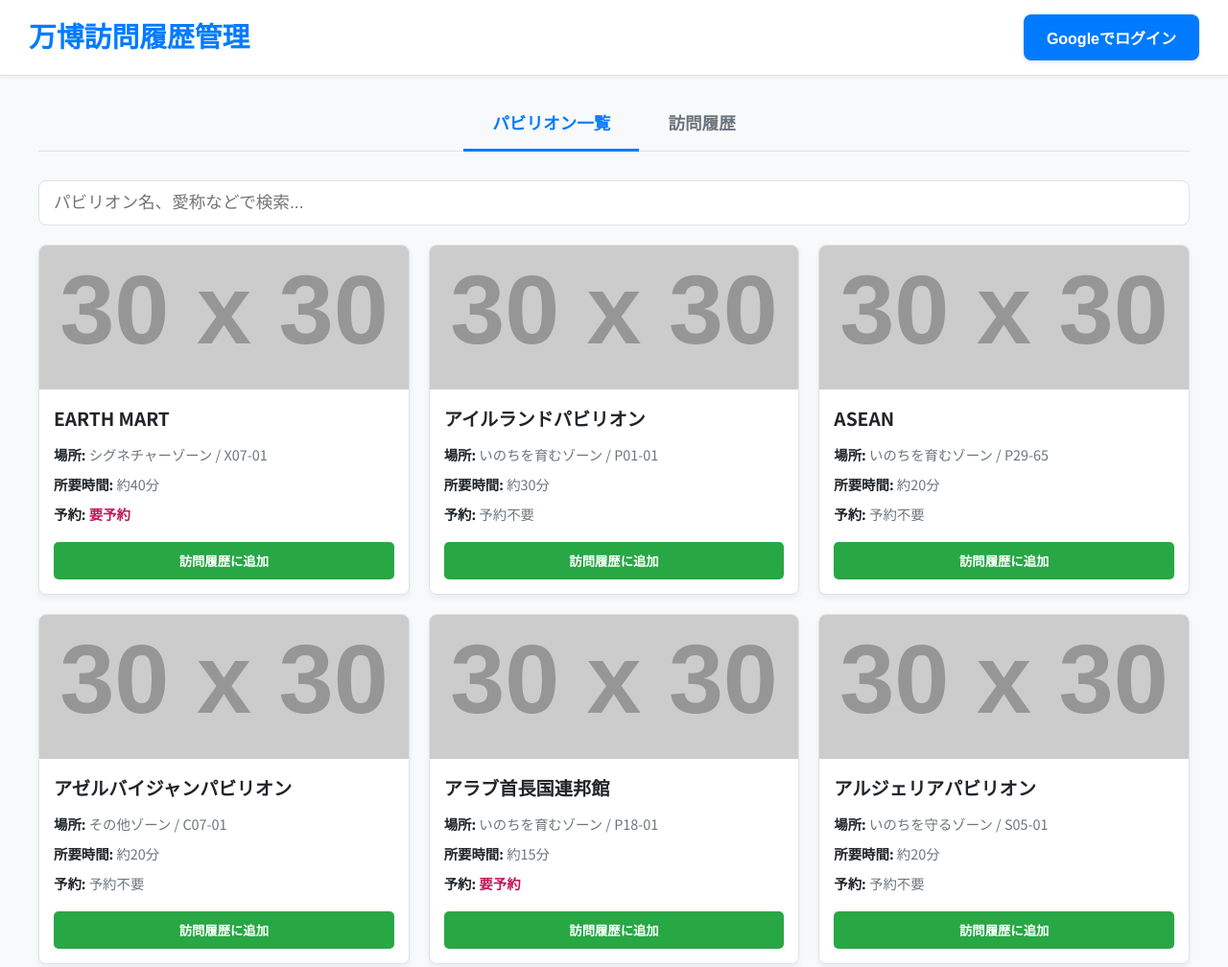
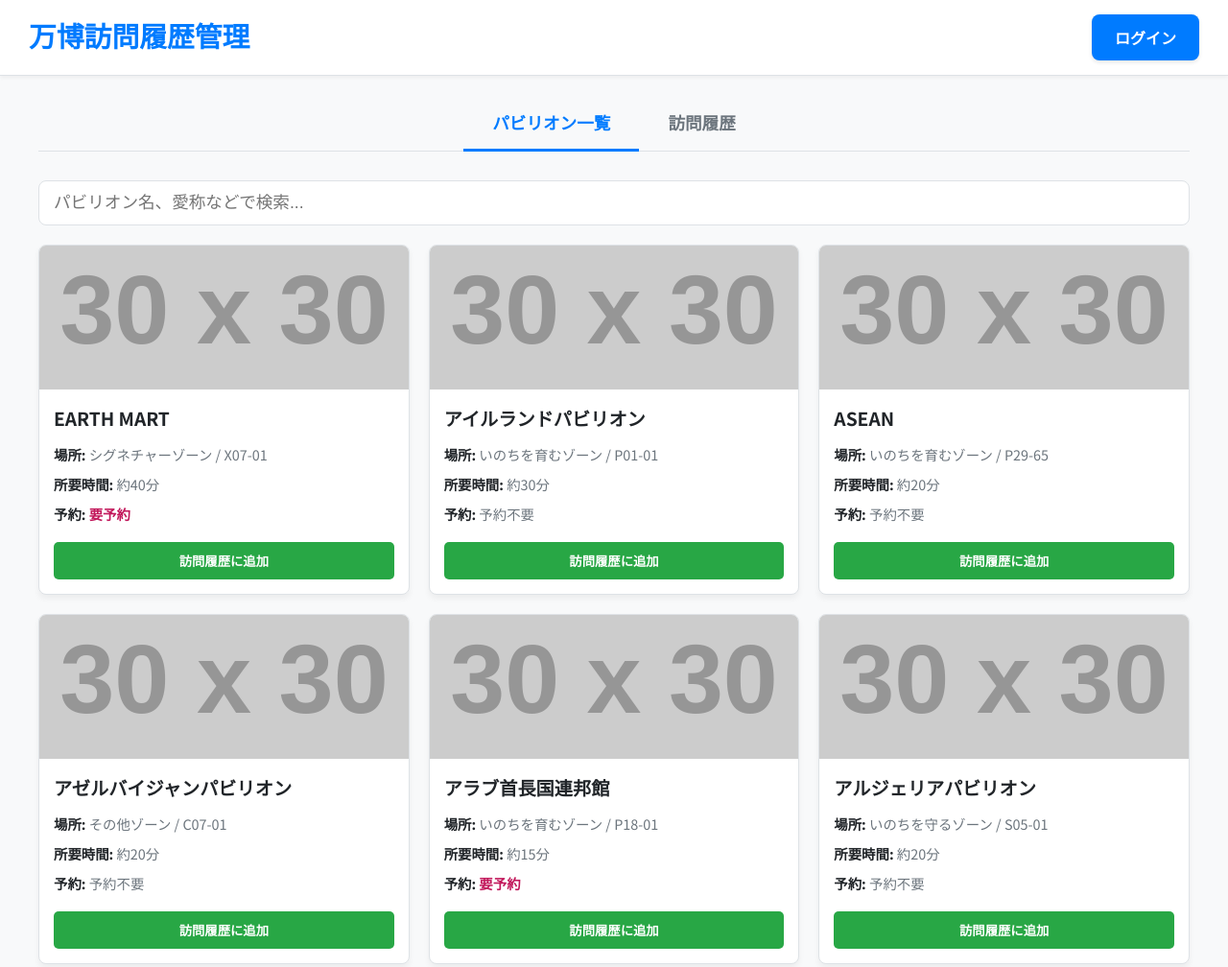
Before and after one commit to concon-bit/expo-visit-history, a plain HTML site: page index.html in a window 1280 px wide. Shown: the top 1008 px of the page at 96% size. Drawn offline with Linux system fonts and the light colour scheme; no server answers; placeholder pictures from the web are drawn by us; a web font is replaced by a local one.

Commit message:
Update index.html

```diff
--- a/index.html
+++ b/index.html
@@ -16,7 +16,7 @@
         <h1>万博訪問履歴管理</h1>
         <div id="auth-container">
             <div id="user-info"></div>
-            <button id="login-btn">Googleでログイン</button>
+            <button id="login-btn">ログイン</button>
             <button id="logout-btn" style="display: none;">ログアウト</button>
         </div>
     </header>
@@ -60,8 +60,7 @@
             </section>
             <section id="history-section">
                 <h2>訪問履歴一覧</h2>
-                <ul id="visit-history">
-                    </ul>
+                <ul id="visit-history"></ul>
             </section>
         </div>
     </main>
```
